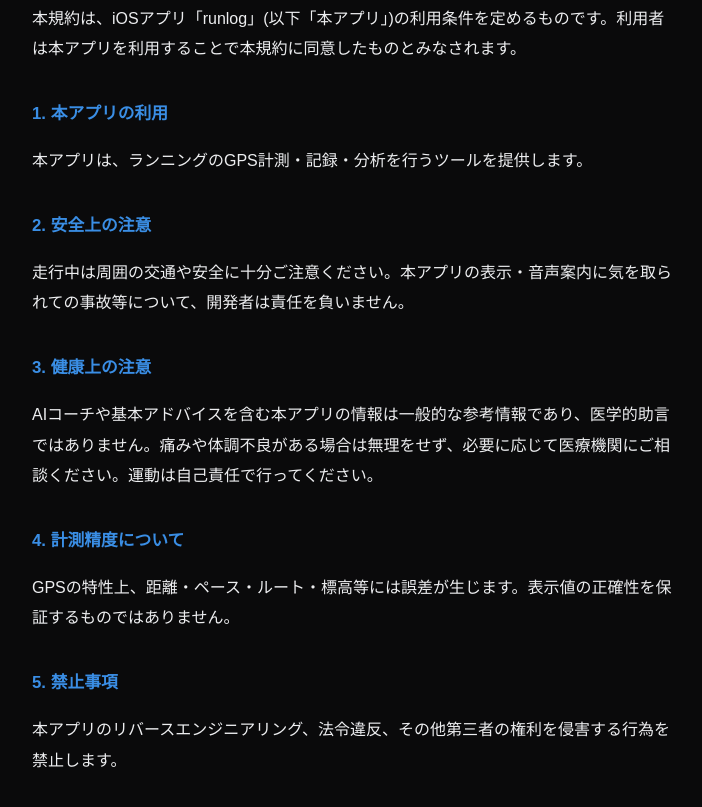
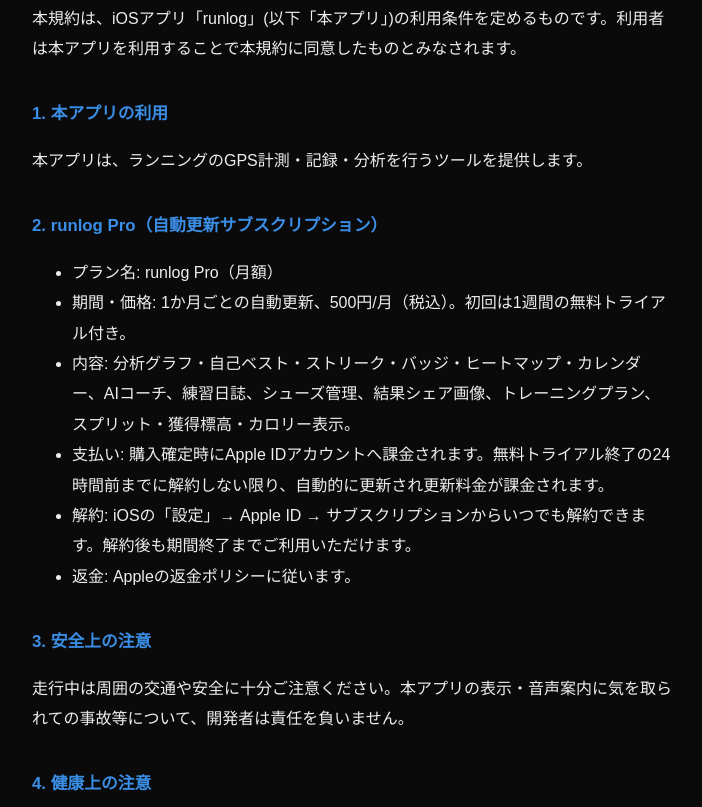
Before and after one commit to kentaurayama-y/subscnote-site, a plain HTML site: page runlog/terms.html in a window 1280 px wide. Shown: the part 122-929 px from the top of the page, without its empty margins (288-990 px from the left). Drawn offline with Linux system fonts and the light colour scheme.

Commit message:
runlog: 利用規約にProサブスク条項(1週間無料/500円月/自動更新)を追記

```diff
--- a/runlog/terms.html
+++ b/runlog/terms.html
@@ -23,22 +23,32 @@
   <h2>1. 本アプリの利用</h2>
   <p>本アプリは、ランニングのGPS計測・記録・分析を行うツールを提供します。</p>
 
-  <h2>2. 安全上の注意</h2>
+  <h2>2. runlog Pro（自動更新サブスクリプション）</h2>
+  <ul>
+    <li>プラン名: runlog Pro（月額）</li>
+    <li>期間・価格: 1か月ごとの自動更新、500円/月（税込）。初回は1週間の無料トライアル付き。</li>
+    <li>内容: 分析グラフ・自己ベスト・ストリーク・バッジ・ヒートマップ・カレンダー、AIコーチ、練習日誌、シューズ管理、結果シェア画像、トレーニングプラン、スプリット・獲得標高・カロリー表示。</li>
+    <li>支払い: 購入確定時にApple IDアカウントへ課金されます。無料トライアル終了の24時間前までに解約しない限り、自動的に更新され更新料金が課金されます。</li>
+    <li>解約: iOSの「設定」→ Apple ID → サブスクリプションからいつでも解約できます。解約後も期間終了までご利用いただけます。</li>
+    <li>返金: Appleの返金ポリシーに従います。</li>
+  </ul>
+
+  <h2>3. 安全上の注意</h2>
   <p>走行中は周囲の交通や安全に十分ご注意ください。本アプリの表示・音声案内に気を取られての事故等について、開発者は責任を負いません。</p>
 
-  <h2>3. 健康上の注意</h2>
+  <h2>4. 健康上の注意</h2>
   <p>AIコーチや基本アドバイスを含む本アプリの情報は一般的な参考情報であり、医学的助言ではありません。痛みや体調不良がある場合は無理をせず、必要に応じて医療機関にご相談ください。運動は自己責任で行ってください。</p>
 
-  <h2>4. 計測精度について</h2>
+  <h2>5. 計測精度について</h2>
   <p>GPSの特性上、距離・ペース・ルート・標高等には誤差が生じます。表示値の正確性を保証するものではありません。</p>
 
-  <h2>5. 禁止事項</h2>
+  <h2>6. 禁止事項</h2>
   <p>本アプリのリバースエンジニアリング、法令違反、その他第三者の権利を侵害する行為を禁止します。</p>
 
-  <h2>6. 免責事項</h2>
+  <h2>7. 免責事項</h2>
   <p>本アプリは現状有姿で提供されます。開発者は、本アプリの利用により生じたいかなる損害についても、適用法令が許す範囲で責任を負いません。</p>
 
-  <h2>7. プライバシー</h2>
+  <h2>8. プライバシー</h2>
   <p>利用者情報の取り扱いは <a href="privacy.html">プライバシーポリシー</a> に定めます。</p>
 
   <p>制定日: 2026年7月18日</p>
```
